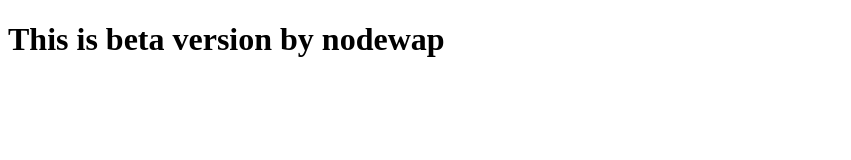
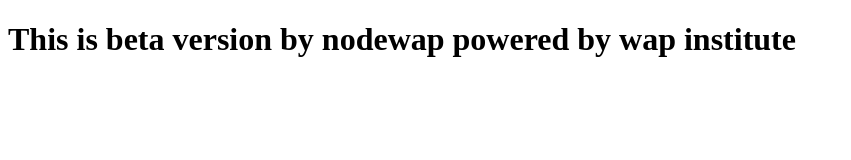
Before and after one commit to nodewap/e-commerce, a plain HTML site: page index.html in a window 1280 px wide. Shown: the whole page, without its empty margins (0-851 px from the left). Drawn offline with Linux system fonts and the light colour scheme.

Commit message:
Some changes in beta version

```diff
--- a/index.html
+++ b/index.html
@@ -7,6 +7,6 @@
   <title>Document</title>
 </head>
 <body>
-  <h1>This is beta version by nodewap</h1>
+  <h1>This is beta version by nodewap powered by wap institute</h1>
 </body>
 </html>
```
